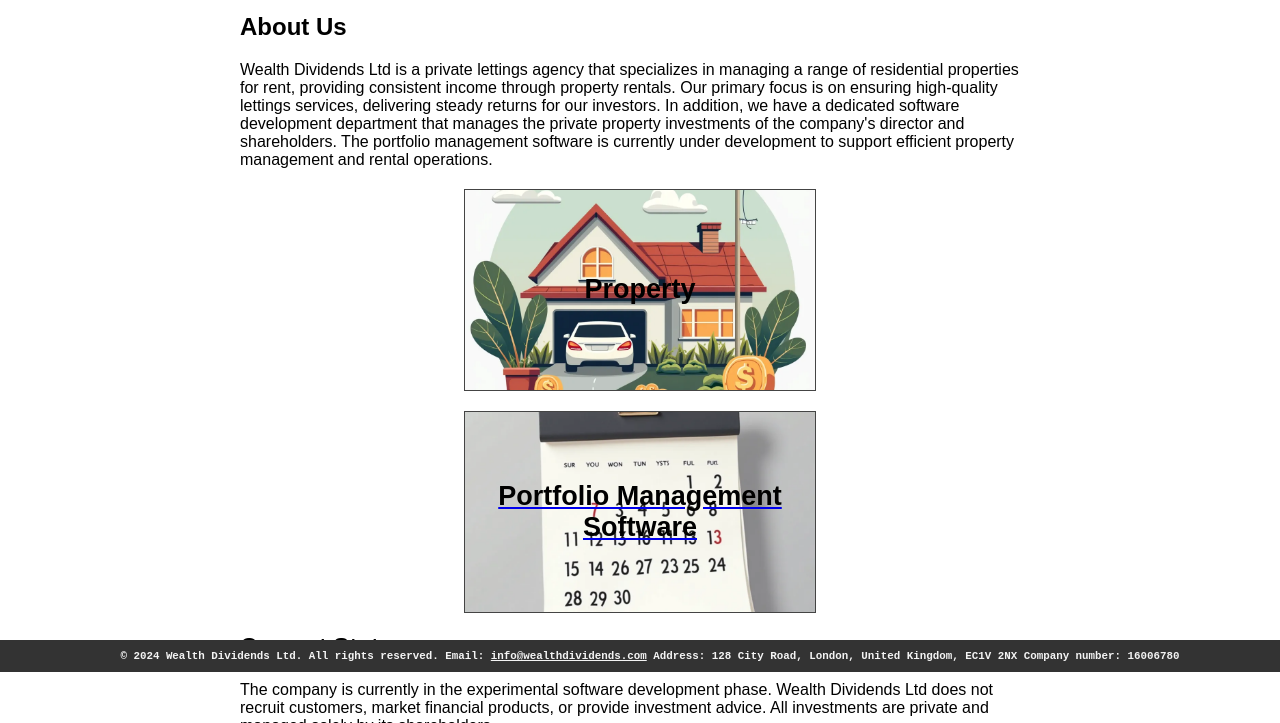
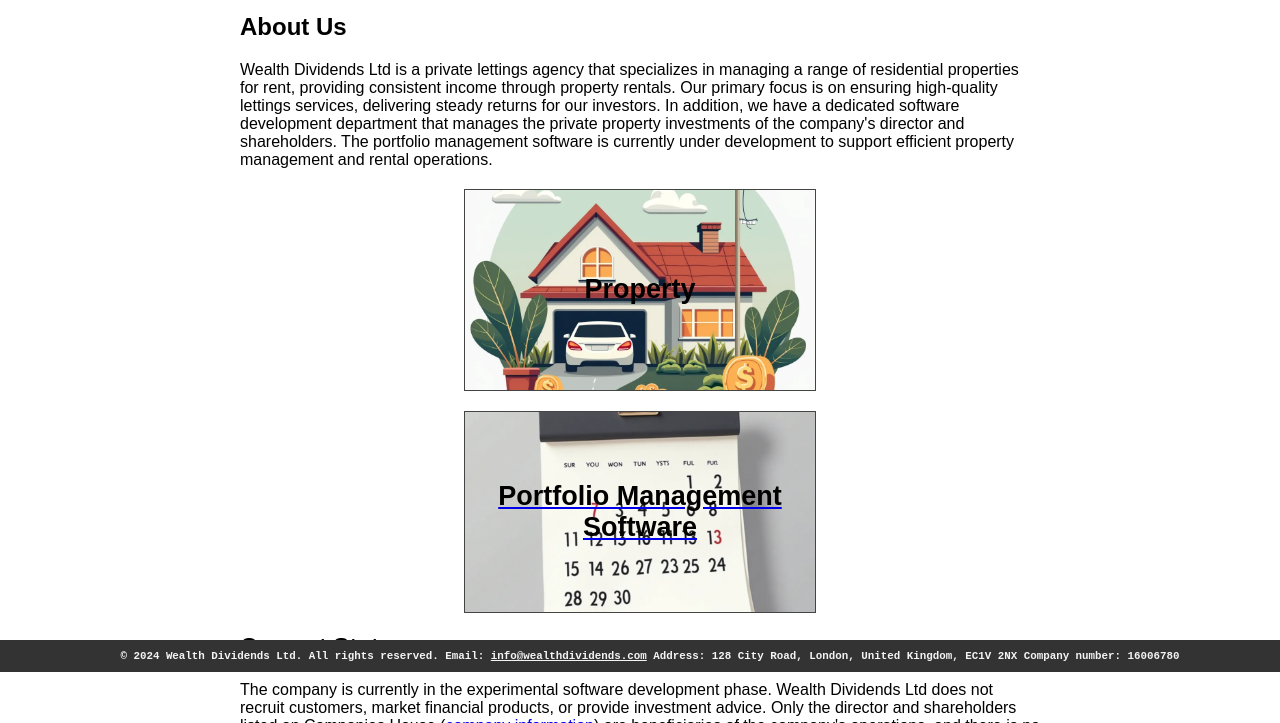
Before and after one commit to error265/error265.github.io, a plain HTML site: page index.html in a window 1280 px wide. Shown: the part 128-851 px from the top of the page. Drawn offline with Linux system fonts and the light colour scheme.

Commit message:
Update index.html

```diff
--- a/index.html
+++ b/index.html
@@ -34,7 +34,7 @@
     </a>
 
     <h2>Current Status</h2>
-    <p>The company is currently in the experimental software development phase. Wealth Dividends Ltd does not recruit customers, market financial products, or provide investment advice. All investments are private and managed solely by its shareholders.</p>
+    <p>The company is currently in the experimental software development phase. Wealth Dividends Ltd does not recruit customers, market financial products, or provide investment advice. Only the director and shareholders listed on Companies House (<a href="https://find-and-update.company-information.service.gov.uk/company/16006780" target="_blank">company information</a>) are beneficiaries of the company's operations, and there is no way to become a customer. The only shareholders are the director, and their details can be found under the filing history (<a href="https://find-and-update.company-information.service.gov.uk/company/16006780/filing-history" target="_blank">filing history</a>).</p>
 </section>
 
 <footer>
```
